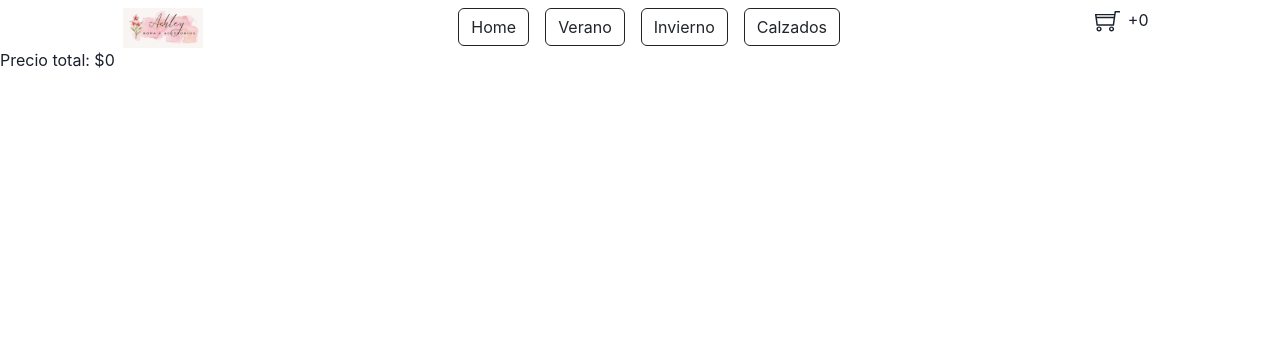
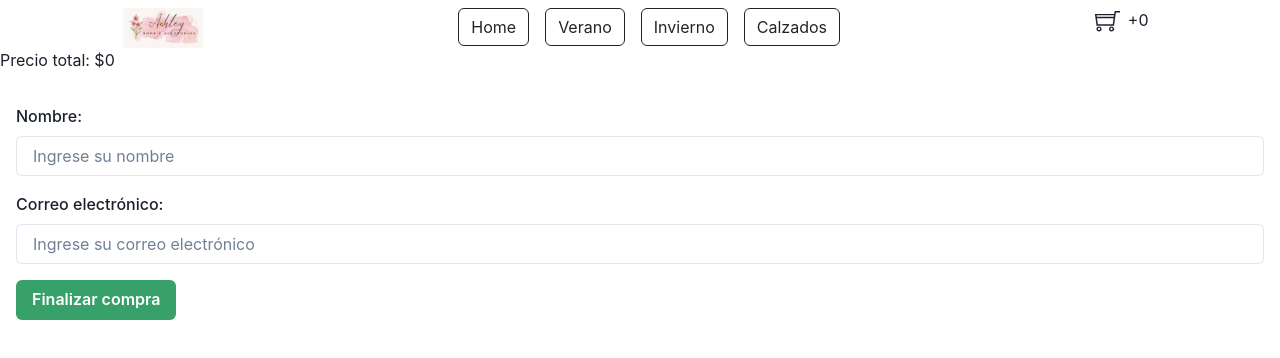
Before and after one commit to jessimenendez/ecommerce-react, a React (Vite) app in the folder ecommerce/: page /cart in a window 1280 px wide. Shown: the top 358 px of the page. Built offline with nearby package versions, Linux system fonts and the light colour scheme.

Commit message:
se agrega codigo para reentrega

```diff
--- a/ecommerce/src/App.jsx
+++ b/ecommerce/src/App.jsx
@@ -16,7 +16,7 @@ function App() {
         <Route path="/" element={<ItemListContainer />} />
         <Route path="/category/:category" element={<ItemListContainer />} />
         <Route path="/cart" element={<Cart/>} />
-        <Route path="/cart" element={<Formulario/>} />
+        {/* <Route path="/cart" element={<Formulario/>} /> */}
       </Routes>
     </BrowserRouter>
     </CartContextProvider>
--- a/ecommerce/src/components/Cart/Cart.jsx
+++ b/ecommerce/src/components/Cart/Cart.jsx
@@ -1,6 +1,7 @@
 import { Card, CardBody, CardHeader, Heading, CardFooter, Button, Text, Box} from '@chakra-ui/react'
 import React, { useContext, useState } from "react";
 import { CartContext } from "../../context/CartContext";
+import { Formulario } from '../Form/Form';
 
 export const Cart = () => {
 
@@ -27,6 +28,7 @@ export const Cart = () => {
     <Box>
       <Text>Precio total: ${totalCartItems}</Text>
     </Box>
+    <Formulario></Formulario>
     </Box>
 
 )};
--- a/ecommerce/src/components/Form/Form.jsx
+++ b/ecommerce/src/components/Form/Form.jsx
@@ -17,7 +17,7 @@ export const Formulario = () => {
   };
 
   return (
-    <Box p={4} onSubmit={handleForm}>
+    <Box p={4}>
           <FormControl mb={4}>
             <FormLabel htmlFor="nombre">Nombre:</FormLabel>
             <Input type="text" id="nombre" placeholder="Ingrese su nombre" value={name} onChange={(e) => setName(e.target.value)} />
@@ -28,8 +28,8 @@ export const Formulario = () => {
             <Input type="email" id="email" placeholder="Ingrese su correo electrónico" value={email} onChange={(e) => setEmail(e.target.value)} />
           </FormControl>
 
-          <Button type="submit" colorScheme="blue">
-            Comprar
+          <Button colorScheme="green" onClick={handleForm}>
+            Finalizar compra
           </Button>
       </Box>
 
```
